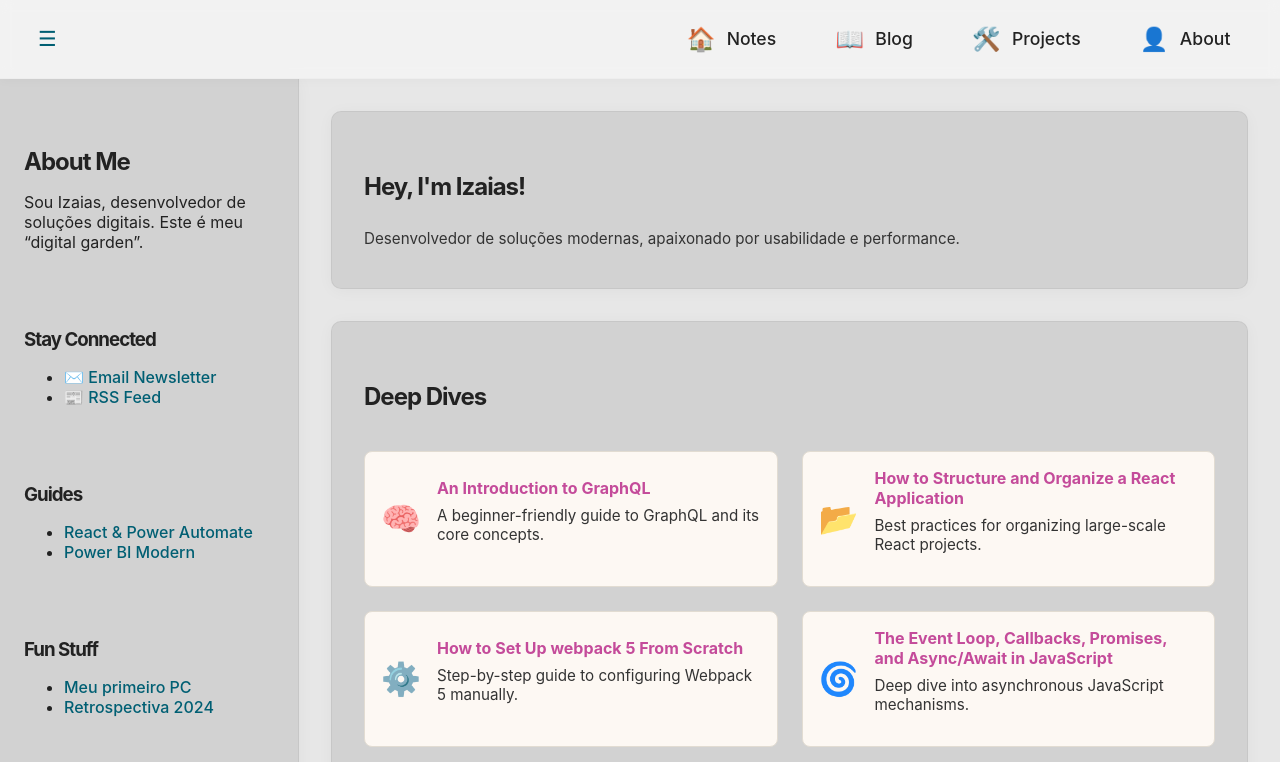
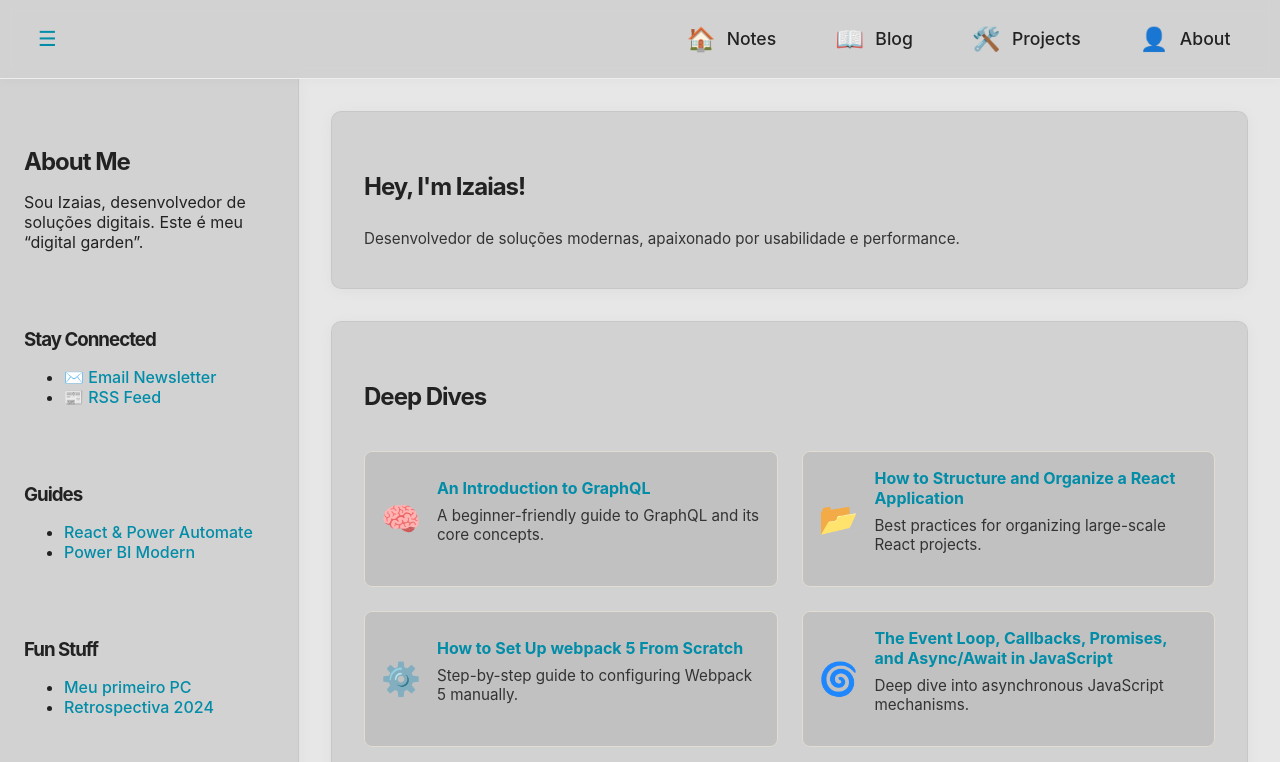
Before and after one commit to JRizaias/dev-portfolio-starter, a website built with Vite: page index.html in a window 1280 px wide. Shown: the top 762 px of the page. Built offline with nearby package versions, Linux system fonts and the light colour scheme.

Commit message:
feat(navbar): refine alignment and prepare theme structure

```diff
--- a/src/style.css
+++ b/src/style.css
@@ -2,8 +2,8 @@
   --background: #e7e7e7;
   --sidebar: lab(42.26% -0.6 0.42 / 0.151);
   --text: #222222;
-  --accent: #005f73;
-  --accent2: #e15a97;
+  --accent: #018ca8;
+  --accent2: #ff660096;
   --border: rgba(0,0,0,0.05);
   --shadow: 0 0.125rem 1rem 0 rgba(0,0,0,0.04);
   --radius: 0.625rem;
@@ -53,7 +53,7 @@ h1, h2, h3, h4 {
   gap: 1.5rem;
   align-items: center;
   padding: 1rem 2rem;
-  background: rgba(250, 250, 250, 0.6);   /* Troque para o tom e alpha desejados */
+  background: lab(42.26% -0.6 0.42 / 0.151);
   border-bottom: 0.0625rem solid #eee;
   box-shadow: 0 0.25rem 0.5rem 0 rgba(0,0,0,0.02);
   -webkit-backdrop-filter: blur(6px);
@@ -150,7 +150,7 @@ h1, h2, h3, h4 {
 
 .card-year {
   font-size: 0.8rem;
-  color: #999;
+  color: #f9f9f9;
   font-weight: bold;
 }
 
@@ -225,7 +225,7 @@ h1, h2, h3, h4 {
 }
 
 .article-card {
-  background: #fdf8f3;
+  background: var(--sidebar);
   border: 1px solid #e2dcd2;
   border-radius: 0.5rem;
   padding: 1rem;
@@ -253,7 +253,7 @@ h1, h2, h3, h4 {
 
 .article-title {
   font-weight: bold;
-  color: #c44b9a;
+  color:#018ca8;
   text-decoration: none;
   font-size: 1rem;
 }
```
